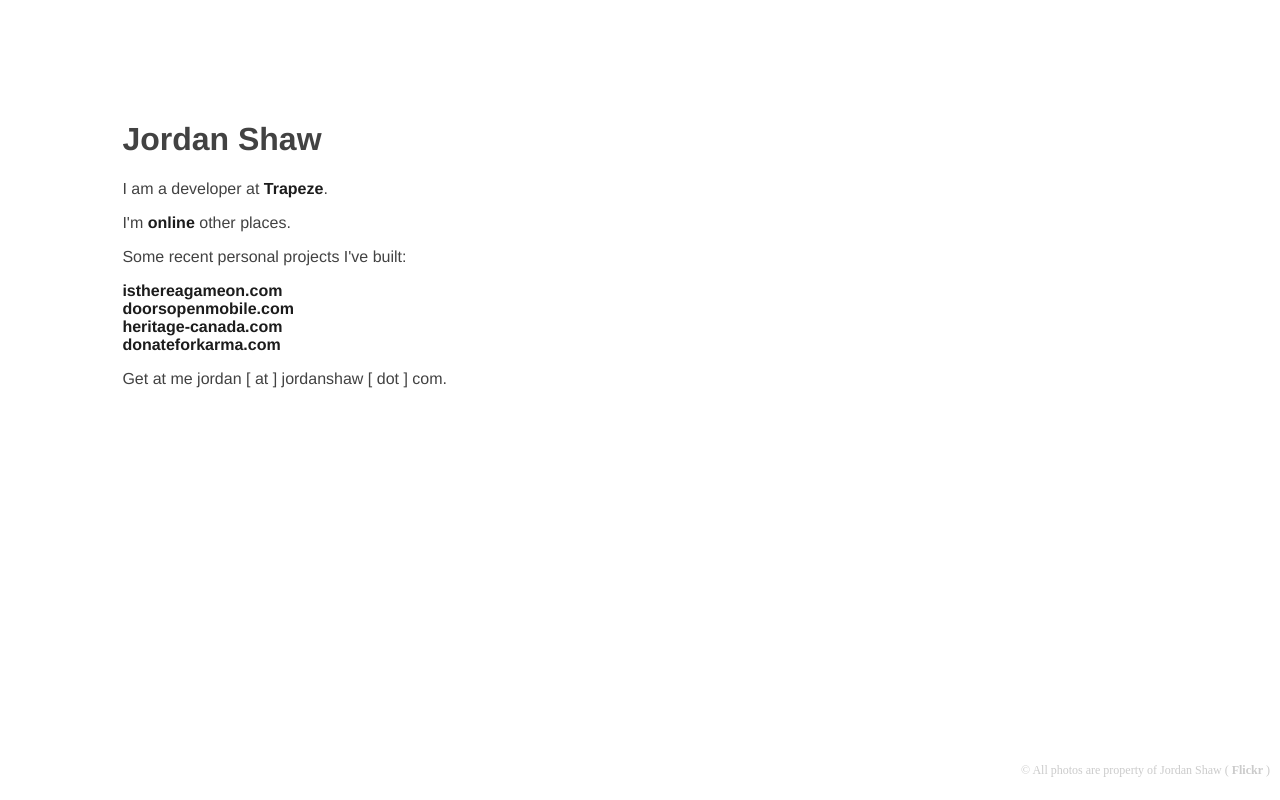
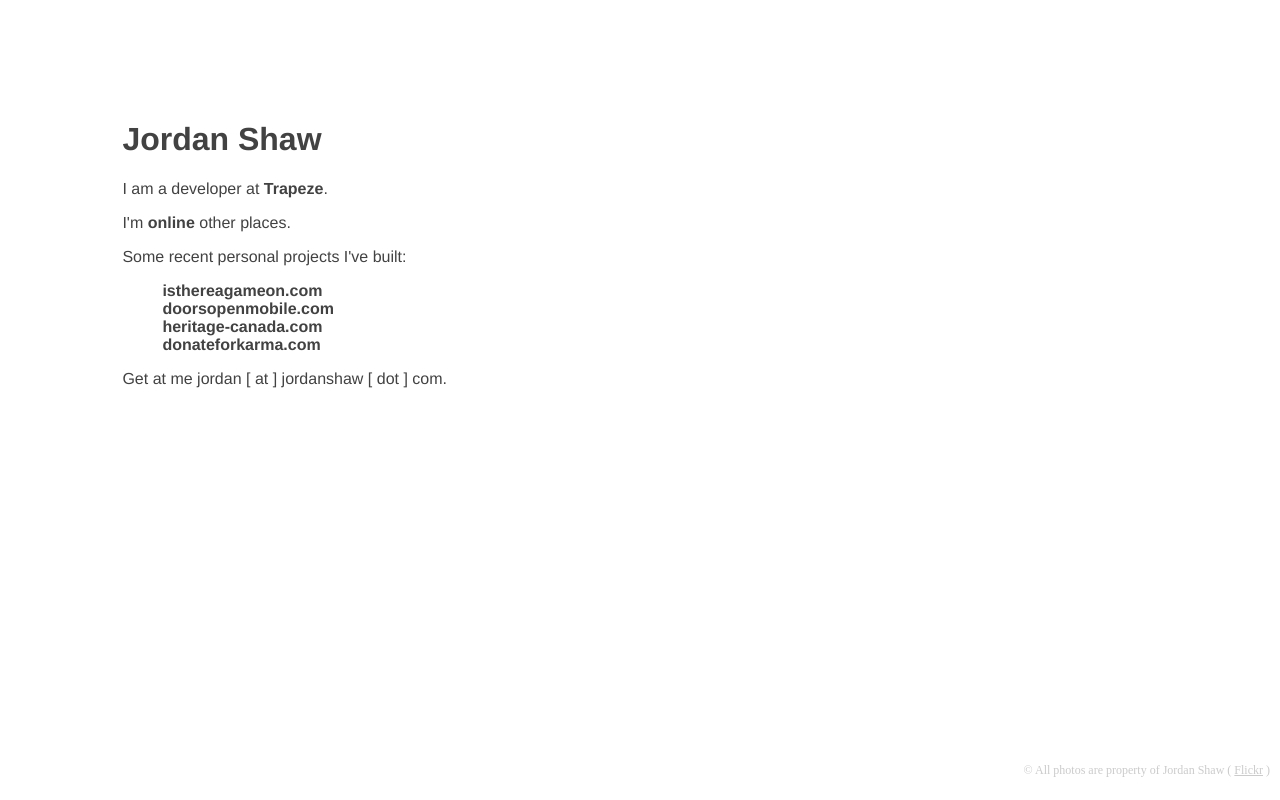
Before and after one commit to jshaw/jordanshaw.com, a PHP site: page / in a window 1280 px wide. Run offline with PHP 8.4, Linux system fonts and the light colour scheme; some libraries are stand-ins or nearby versions.

Commit message:
general clean up / updates.

```diff
--- a/_css/styles.V2.css
+++ b/_css/styles.V2.css
@@ -5,44 +5,71 @@ body{
 	background-size: 100%;
 }
 
-#wrapper{
+.wrapper{
 	position: absolute;
 	width:100%;
 	height:100%;
 }
 
-
-#content{
+.content{
 	background-color: #fff;
+	color:#424242;
 	font-family: Helvetica;
-	width:400px;
 	position: relative;
 	left: 8%;
 	top:10%;
 	padding:20px;
-	color:#424242;
+	width:400px;
+
+	border-radius: 4px;
+	-webkit-border-radius: 4px;
+	-moz-border-radius: 4px;
 }
 
-#content h1{
+.content h1{
 	width:100%;
 	display: block;
 }
 
-#wrapper a,
-#wrapper a:hover{
-	color:#1C1C1C;
+.project-list {
+	padding: 0 0 0 40px;
+	list-style: none;
+}
+
+.project-list li {
+	margin: 0;
+	padding: 0;
+}
+
+.link,
+.link:hover{
 	font-weight: bold;
 	text-decoration: none;
 }
 
-#wrapper #footer{
+.link {
+	color:#424242;
+	-webkit-transition-property:color;
+	-webkit-transition-duration: 0.2s;
+	-webkit-transition-timing-function: linear, ease-in;
+
+	-moz-transition-property:color;
+	-moz-transition-duration: 0.2s;
+	-moz-transition-timing-function: linear, ease-in;
+}
+
+.link:hover{
+	color:#000000;
+}
+
+.footer{
 	position: absolute;
 	bottom:10px;
 	right:10px;
 	font-size: 12px;
 }
 
-#footer,
-#footer a{
+.footer,
+.footer a{
 	color: #cbcbcb;
 }
--- a/index.php
+++ b/index.php
@@ -1,11 +1,10 @@
 <!DOCTYPE html PUBLIC "-//W3C//DTD XHTML 1.0 Transitional//EN" "http://www.w3.org/TR/xhtml1/DTD/xhtml1-transitional.dtd">
 <html xmlns="http://www.w3.org/1999/xhtml">
 	<head>
-
-		<title>Jordan Shaw</title>
+		<title>Jordan Shaw: JSHAW3</title>
 		<meta http-equiv="Content-Type" content="text/html; charset=UTF-8" />
 		<meta name="description" content="The Online presence and Portfolio for Jordan Shaw ( JSHAW / JSHAW3 ) - An Interactive Multimedia Designer, Artist, Designer, Music Lover, Fashionista and Trendsetter" />
-		<meta name="keywords" content="Jordan Shaw, Jordan, Shaw, Canada, JSHAW, JSHAW3, Graduate, Design, Portfolio, Interactive Multimedia And Design, Photography, Painting, Illustration, Web Development, Web Design, Web, Blog, Contact, Resume, Made In Canada, About, Art, CSS, HTML, XHTML, PHP, MYSQL, jQuert, Javascript, XML, Toronto" />
+		<meta name="keywords" content="Jordan Shaw, Jordan, Shaw, JSHAW, JSHAW3, Canada, Toronto, Graduate, Design, Portfolio, Interactive Multimedia And Design, Resume, Made In Canada, About, Photography, Painting, Illustration, Web Development, Art, CSS(3), HTML(5), PHP, MYSQL, jQuery, Javascript" />
 		<meta name="google-site-verification" content="WeAkcjZW5F-EWeqXR8ysGsRAElKeer11UzDkPeLHcXQ" />
 
 		<script type="text/javascript" src="https://www.google.com/jsapi?key=ABQIAAAAjY6RwTvr1z3hRISNLINlnBShbmGPgPdwWbebTyQmxeF7bYkC6RRXf_KHqSoJx98PExlpBXr4oOGKTA"></script>
@@ -19,26 +18,24 @@
 		<link href="_css/styles.V2.css" rel="stylesheet" type="text/css" />
 
 	</head>
-	<body id="body">
-		<div id="wrapper">
-			<div id="content">
+	<body class="body">
+		<div class="wrapper">
+			<div class="content">
 				<h1>Jordan Shaw</h1>
-				<p>I am a developer at <a href="http://www.trapeze.com">Trapeze</a>.</p>
-				<p>I'm <a href="http://social.jordanshaw.com" title="Jordan Shaw Is Social">online</a> other places.</p>
+				<p>I am a developer at <a class="link" href="http://www.trapeze.com">Trapeze</a>.</p>
+				<p>I'm <a class="link" href="http://social.jordanshaw.com" title="Jordan Shaw Is Social">online</a> other places.</p>
 				<p>Some recent personal projects I've built:</p>
-				<p>
-				    <a href="http://isthereagameon.com" name="isthereagameon.com" target="_blank">isthereagameon.com</a><br />
-				    <a href="http://doorsopenmobile.com" name="Doors Open Mobile" target="_blank">doorsopenmobile.com</a><br />
-				    <a href="http://heritage-canada.com" name="Heritage Canada" target="_blank">heritage-canada.com</a><br />
-				    <a href="http://donateforkarma.com" name="Donate For Karma" target="_blank">donateforkarma.com</a>
-				</p>
+				<ul class="project-list">
+				    <li><a class="link" href="http://isthereagameon.com" name="isthereagameon.com" target="_blank">isthereagameon.com</a><br /></li>
+				    <li><a class="link" href="http://doorsopenmobile.com" name="Doors Open Mobile" target="_blank">doorsopenmobile.com</a><br /></li>
+				    <li><a class="link" href="http://heritage-canada.com" name="Heritage Canada" target="_blank">heritage-canada.com</a><br /></li>
+				    <li><a class="link" href="http://donateforkarma.com" name="Donate For Karma" target="_blank">donateforkarma.com</a></li>
+				</ul>
 				<p>Get at me jordan [ at ] jordanshaw [ dot ] com.</p>
 			</div>
-
-			<div id="footer">
+			<div class="footer">
 				<p>© All photos are property of Jordan Shaw ( <a href="http://www.flickr.com/photos/jordanshaw/">Flickr</a> )</p>
 			</div>
-
 		</div>
 
 		<?
@@ -84,7 +81,6 @@
 			// gallery switching
 			(function recurse(counter) {
 				var img = str[counter];
-			//$('body').delay('5000').css({'background-image' : 'url("'+img+'")'}, 5000);
 				$.backstretch(img);
 				delete str[counter];
 				str.push(img);
@@ -104,7 +100,7 @@
 			try {
 				var pageTracker = _gat._getTracker("UA-953779-1");
 				pageTracker._trackPageview();
-		} catch(err) {}</script>
-
+			} catch(err) {}
+		</script>
 	</body>
 </html>
```
Lines whose indentation alone changed are shown as unchanged.
